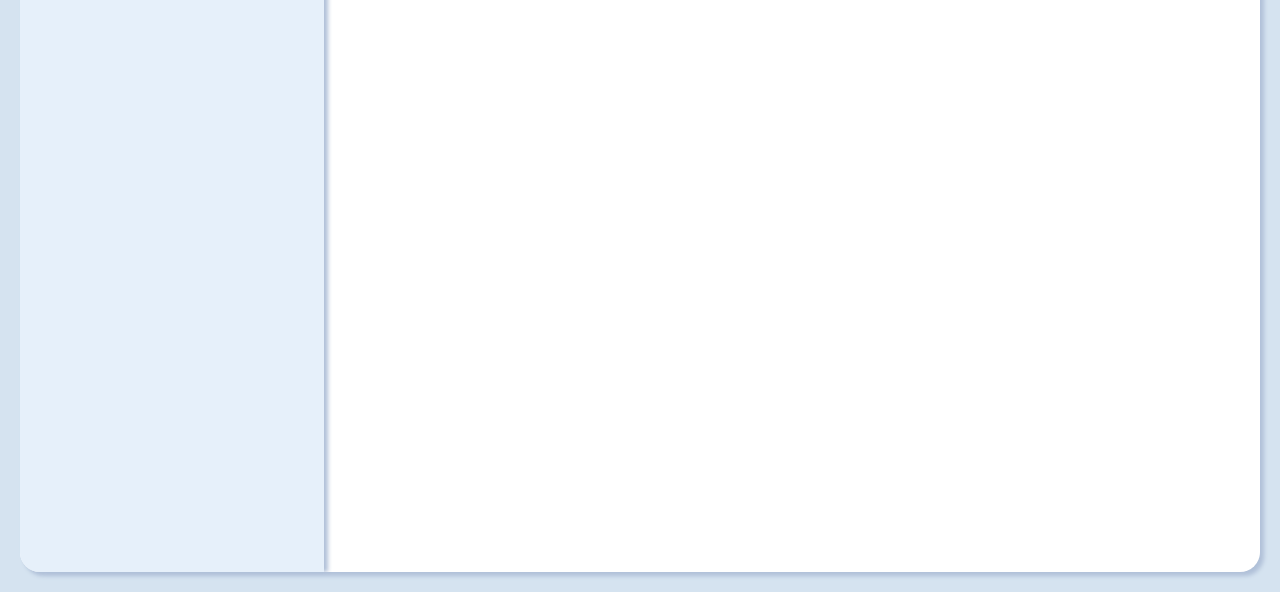
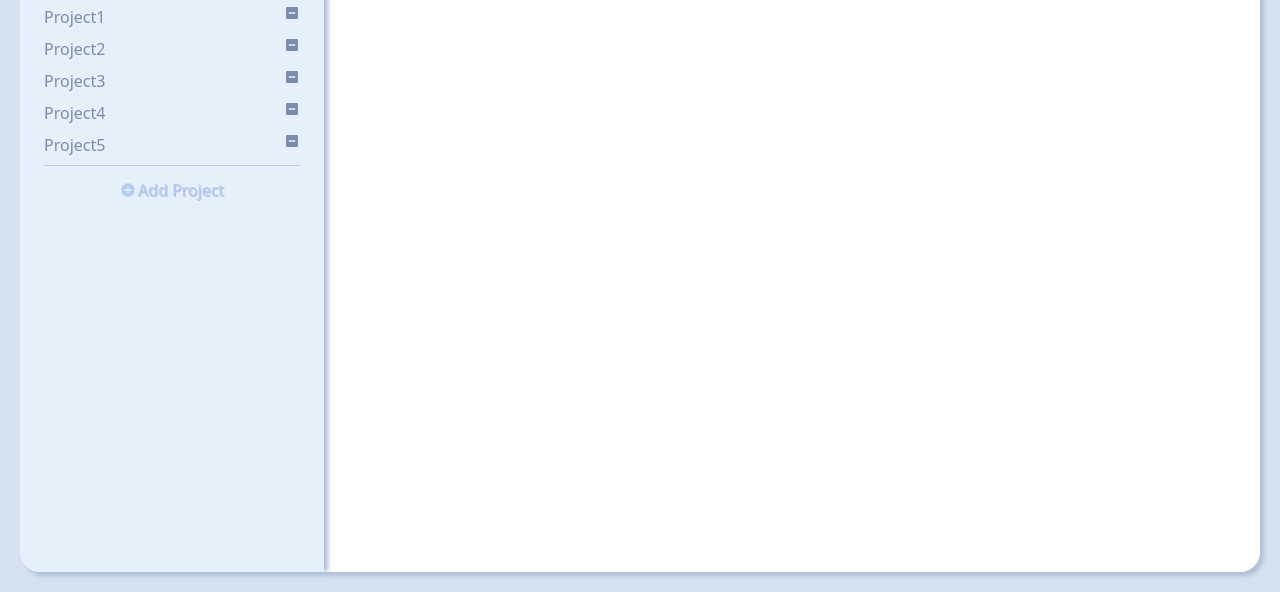
Before and after one commit to SarahDavis2/todo-list, a website built with webpack: page src/template.html in a window 1280 px wide. Shown: the part 208-800 px from the top of the page. Built offline with nearby package versions, Linux system fonts and the light colour scheme.

Commit message:
Feat: style

```diff
--- a/package.json
+++ b/package.json
@@ -22,6 +22,7 @@
   "homepage": "https://github.com/SarahDavis2/template#readme",
   "devDependencies": {
     "css-loader": "^7.1.2",
+    "html-loader": "^5.1.0",
     "html-webpack-plugin": "^5.6.4",
     "style-loader": "^4.0.0",
     "webpack": "^5.102.1",
--- a/src/styles/styles.css
+++ b/src/styles/styles.css
@@ -3,7 +3,9 @@
   --header-clr: #c1d4f0;
   --bg-clr: #d5e3f0;
   --sidebar-bg-clr: #e6f0fa;
+  --sidebar-light-clr: #dcebfa;
   --sidebar-clr: #b4cbf0;
+  --sidebar-dark-clr: #7b8dac;
   --off-white: rgb(230, 239, 245);
   --shadow-clr: #b0c0d8;
   --rounded-corners: 20px;
@@ -22,18 +24,18 @@ body {
 /* ADD TO RESET?????????? */
 
 header {
+  z-index: 0;
+  height: 6.5rem;
   display: flex;
   align-items: center;
   padding: 3.5rem 2.5rem;
   background-color: var(--header-clr);
-  height: 6.5rem;
   box-shadow: 4px 4px 4px var(--shadow-clr);
-  z-index: 0;
 }
 
 header h1 {
+  color: var(--off-white);
   font-size: 3.5rem;
-  color: var(--off-white);
   text-shadow: 3px 3px 2px var(--shadow-clr);
 }
 
@@ -45,30 +47,80 @@ main {
 
 .board {
   flex: 1;
+  display: flex;
+  margin: 20px;
   background-color: white;
-  margin: 20px;
   border-radius: var(--rounded-corners);
   box-shadow: 4px 4px 4px var(--shadow-clr);
-
-  display: flex;
 }
 
 .sidebar {
+  width: 304px;
+  display: flex;
+  flex-direction: column;
+  padding: 16px 24px;
   background-color: var(--sidebar-bg-clr);
-  width: 304px;
   border-radius: var(--rounded-corners) 0 0 var(--rounded-corners);
-  padding: 16px 24px;
   box-shadow: 4px 0 4px var(--shadow-clr);
 }
 
 .sidebar h2 {
-  font-size: 2rem;
-  text-shadow: 1px 1px 1px var(--shadow-clr);
-  color: var(--sidebar-clr);
   text-align: center;
   padding-bottom: 0.5rem;
   margin-bottom: 0.5rem;
+  color: var(--sidebar-clr);
+  font-size: 2rem;
+  text-shadow: 1px 1px 1px var(--shadow-clr);
   border-bottom: 1px solid var(--sidebar-clr);
+}
+
+.sidebar button {
+  align-self: center;
+  width: fit-content;
+  display: flex;
+  justify-content: center;
+  align-items: center;
+  gap: 0.125rem;
+  padding: 0.25rem;
+  font-size: 1rem;
+  text-shadow: 1px 1px 1px var(--shadow-clr);
+  color: var(--sidebar-clr);
+  background-color: var(--sidebar-bg-clr);
+  border: none;
+}
+
+.sidebar button:hover * {
+  color: var(--sidebar-dark-clr);
+  fill: var(--sidebar-dark-clr);
+}
+
+/* ADD TO CSS RESET???? */
+.sidebar svg {
+  fill: currentColor;
+  height: 1em;
+  width: auto;
+}
+
+.project-list {
+  padding-bottom: 0.5rem;
+  margin-bottom: 0.5rem;
+  border-bottom: 1px solid var(--sidebar-clr);
+  color: var(--sidebar-dark-clr);
+}
+
+.project-list ul {
+  display: flex;
+  flex-direction: column;
+  gap: 0.5rem;
+}
+
+.project-list li {
+  display: flex;
+  justify-content: space-between;
+}
+
+.project-list li:hover {
+  background-color: var(--sidebar-light-clr);
 }
 
 .project {
--- a/src/template.html
+++ b/src/template.html
@@ -13,7 +13,34 @@
         <div class="board">
             <div class="sidebar">
                 <h2>Projects</h2>
-                <div class="project-list"></div>
+                <div class="project-list">
+                    <ul role="list">
+                        <li>
+                            <p>Project1</p>
+                            <svg xmlns="http://www.w3.org/2000/svg" viewBox="0 0 24 24"><title>minus-box</title><path d="M17,13H7V11H17M19,3H5C3.89,3 3,3.89 3,5V19A2,2 0 0,0 5,21H19A2,2 0 0,0 21,19V5C21,3.89 20.1,3 19,3Z" /></svg>
+                        </li>
+                        <li>
+                            <p>Project2</p>
+                            <svg xmlns="http://www.w3.org/2000/svg" viewBox="0 0 24 24"><title>minus-box</title><path d="M17,13H7V11H17M19,3H5C3.89,3 3,3.89 3,5V19A2,2 0 0,0 5,21H19A2,2 0 0,0 21,19V5C21,3.89 20.1,3 19,3Z" /></svg>
+                        </li>
+                        <li>
+                            <p>Project3</p>
+                            <svg xmlns="http://www.w3.org/2000/svg" viewBox="0 0 24 24"><title>minus-box</title><path d="M17,13H7V11H17M19,3H5C3.89,3 3,3.89 3,5V19A2,2 0 0,0 5,21H19A2,2 0 0,0 21,19V5C21,3.89 20.1,3 19,3Z" /></svg>
+                        </li>
+                        <li>
+                            <p>Project4</p>
+                            <svg xmlns="http://www.w3.org/2000/svg" viewBox="0 0 24 24"><title>minus-box</title><path d="M17,13H7V11H17M19,3H5C3.89,3 3,3.89 3,5V19A2,2 0 0,0 5,21H19A2,2 0 0,0 21,19V5C21,3.89 20.1,3 19,3Z" /></svg>
+                        </li>
+                        <li>
+                            <p>Project5</p>
+                            <svg xmlns="http://www.w3.org/2000/svg" viewBox="0 0 24 24"><title>minus-box</title><path d="M17,13H7V11H17M19,3H5C3.89,3 3,3.89 3,5V19A2,2 0 0,0 5,21H19A2,2 0 0,0 21,19V5C21,3.89 20.1,3 19,3Z" /></svg>
+                        </li>
+                    </ul>
+                </div>
+                <button type="button">
+                    <svg xmlns="http://www.w3.org/2000/svg" viewBox="0 0 24 24"><title>plus-circle</title><path d="M17,13H13V17H11V13H7V11H11V7H13V11H17M12,2A10,10 0 0,0 2,12A10,10 0 0,0 12,22A10,10 0 0,0 22,12A10,10 0 0,0 12,2Z" /></svg>
+                    <p>Add Project</p>
+                </button>
             </div>
             <div class="project"></div>
         </div>
--- a/webpack.common.js
+++ b/webpack.common.js
@@ -22,6 +22,14 @@ module.exports = {
         test: /\.css$/i,
         use: ["style-loader", "css-loader"],
       },
+      {
+        test: /\.html$/i,
+        loader: "html-loader",
+      },
+      {
+        test: /\.(png|svg|jpg|jpeg|gif)$/i,
+        type: "asset/resource",
+      },
     ],
   },
 };
```
Also changed, not shown: src/assets/svgs/minus-box.svg (added), 1 other file.
